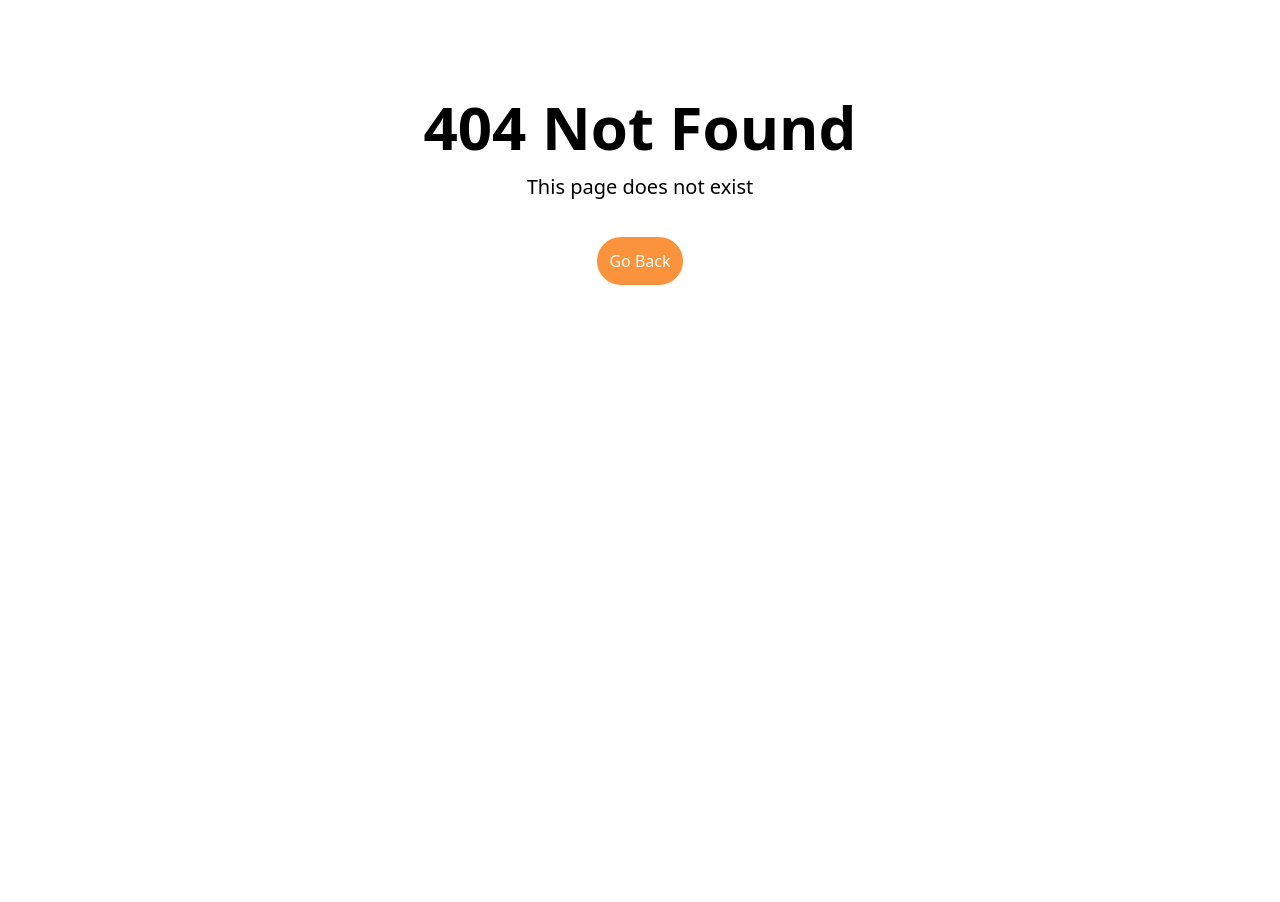
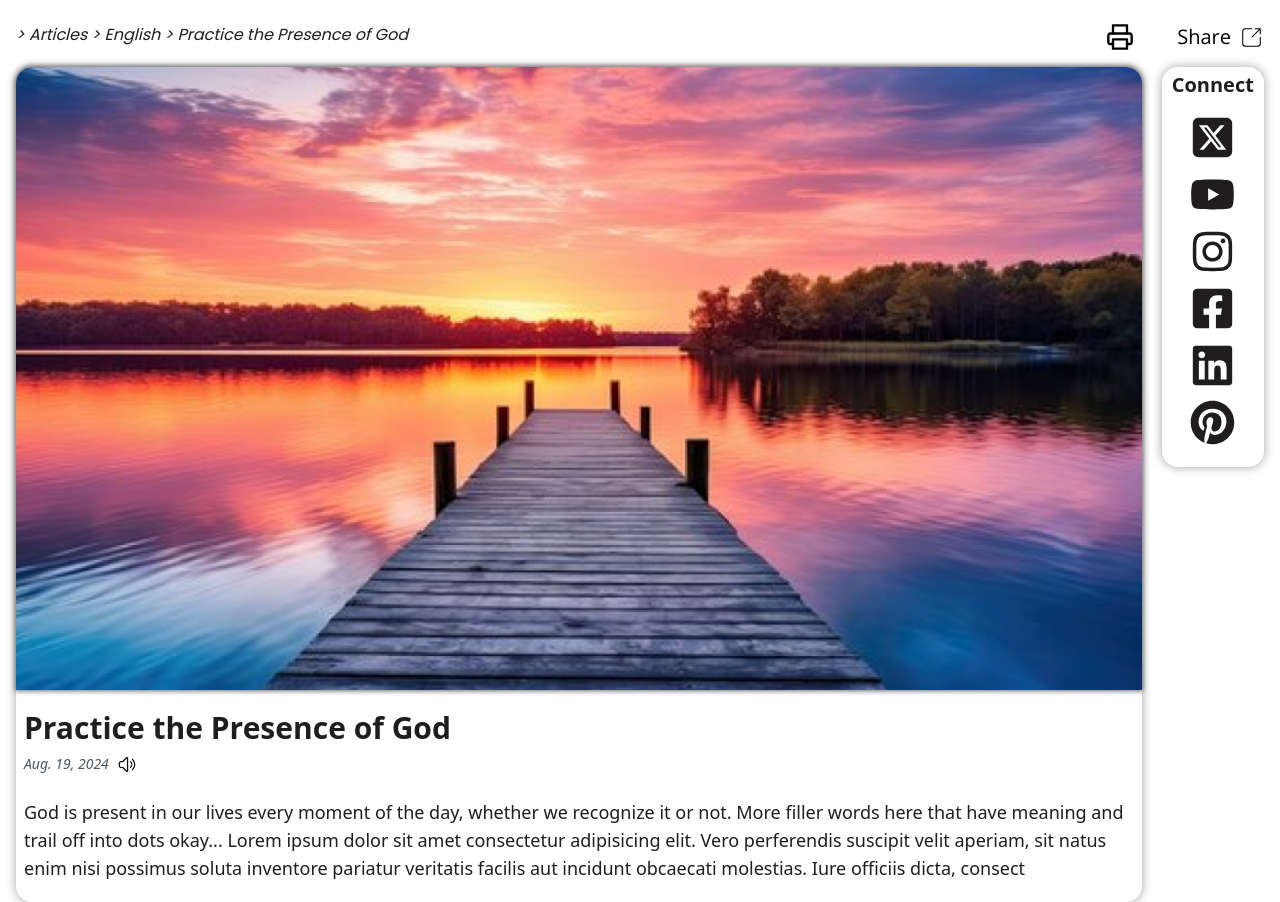
Before and after one commit to MarshallNickolauson/the-international-articles, a React (Vite) app in the folder frontend/: page /article in a window 1280 px wide. Before the commit this address had no page. Shown: the part 141-1043 px from the top of the page. Before the commit the page ends 800 px from the top, so only its background shows below. Built offline with nearby package versions, Linux system fonts and the light colour scheme.

Commit message:
add: single language article layout

```diff
--- a/frontend/src/components/FeaturedArticle.jsx
+++ b/frontend/src/components/FeaturedArticle.jsx
@@ -1,8 +1,12 @@
 import dock from "../assets/dock.png";
+import {useNavigate} from 'react-router-dom';
 
 const FeaturedArticle = () => {
+
+    const navigate = useNavigate();
+
     return (
-        <div className="card-shadow rounded-[16px] hover:cursor-pointer transition-all duration-200">
+        <div className="card-shadow rounded-[16px] hover:cursor-pointer transition-all duration-200" onClick={() => navigate('/article')}>
             <img src={dock} alt="" className="rounded-t-[16px] image-shadow" />
             <div className="py-5 px-2 space-y-2">
                 <h1 className="text-darkExpansion text-2xl font-bold">
--- a/frontend/src/index.css
+++ b/frontend/src/index.css
@@ -11,6 +11,10 @@
     transition: all 200ms;
 }
 
+.card-shadow-static {
+    box-shadow: 0 0 10px 1px rgb(178, 178, 178);
+}
+
 .image-shadow {
     box-shadow: 0 0 5px 1px rgb(106, 106, 106);
 }
--- a/frontend/src/main.jsx
+++ b/frontend/src/main.jsx
@@ -13,6 +13,7 @@ import './index.css'
 import MainLayout from './layouts/MainLayout';
 import NotFoundScreen from './screens/NotFoundScreen';
 import Dashboard from './screens/Dashboard.jsx';
+import ArticleScreen from './screens/ArticleScreen.jsx';
 
 function App() {
     const router = createBrowserRouter(
@@ -20,6 +21,7 @@ function App() {
             <Route path='/' element={<MainLayout />}>
                 <Route path='*' element={<NotFoundScreen />} />
                 <Route index element={<Dashboard />} />
+                <Route path='/article' element={<ArticleScreen />}/>
             </Route>
         )
     );
--- /dev/null
+++ b/frontend/src/screens/ArticleScreen.jsx
@@ -0,0 +1,97 @@
+import dock from '../assets/dock.png';
+import { FiPrinter } from 'react-icons/fi';
+import { CiShare1 } from 'react-icons/ci';
+import { FaSquareXTwitter } from 'react-icons/fa6';
+import { FaYoutube } from 'react-icons/fa';
+import { FaInstagram } from 'react-icons/fa';
+import { FaFacebookSquare } from 'react-icons/fa';
+import { FaLinkedin } from 'react-icons/fa';
+import { FaPinterest } from 'react-icons/fa';
+import { HiOutlineSpeakerWave } from 'react-icons/hi2';
+
+const ArticleScreen = () => {
+    const socialSize = 45;
+    const socialClass =
+        'hover:cursor-pointer transform transition-all duration-150 hover:scale-[1.08]';
+
+    return (
+        <div className='mt-6'>
+            <div className='flex w-full space-x-5 items-center'>
+                <div className='flex justify-between w-11/12'>
+                    <h1 className='font-poppins italic text-darkExpansion'>
+                        {'>'} Articles {'>'} English {'>'} Practice the Presence
+                        of God
+                    </h1>
+                    <FiPrinter
+                        size={28}
+                        className='mr-2 hover:cursor-pointer'
+                    />
+                </div>
+                <div className='w-1/12 flex items-center justify-end space-x-2 cursor-pointer hover:underline'>
+                    <h1 className='font-opensans text-xl'>Share</h1>
+                    <CiShare1 size={25} />
+                </div>
+            </div>
+            <div className='flex w-full space-x-5 mt-4'>
+                {/* Article Section (80%) */}
+                <div className='w-11/12 card-shadow-static rounded-[16px] transition-all duration-200'>
+                    <img
+                        src={dock}
+                        alt=''
+                        className='rounded-t-[16px] image-shadow w-full'
+                    />
+                    <div className='py-5 px-2'>
+                        <h1 className='text-darkExpansion text-3xl font-bold mb-2'>
+                            Practice the Presence of God
+                        </h1>
+                        <div className='flex space-x-2'>
+                            <h1 className='text-gray-600 text-sm italic mb-6'>
+                                Aug. 19, 2024
+                            </h1>
+                            <HiOutlineSpeakerWave size={20} className='pt-[1px] hover:cursor-pointer'/>
+                        </div>
+                        <h1 className='text-darkExpansion text-lg'>
+                            God is present in our lives every moment of the day,
+                            whether we recognize it or not. More filler words
+                            here that have meaning and trail off into dots
+                            okay... Lorem ipsum dolor sit amet consectetur
+                            adipisicing elit. Vero perferendis suscipit velit
+                            aperiam, sit natus enim nisi possimus soluta
+                            inventore pariatur veritatis facilis aut incidunt
+                            obcaecati molestias. Iure officiis dicta, consect
+                        </h1>
+                    </div>
+                </div>
+
+                {/* Card Section (20%) */}
+                <div className='w-1/12 card-shadow-static rounded-[16px] p-1 h-[400px]'>
+                    <h2 className='text-darkExpansion text-xl font-bold text-center'>
+                        Connect
+                    </h2>
+                    <p className='text-darkExpansion mt-4 flex flex-col items-center justify-center mx-auto space-y-3'>
+                        <FaSquareXTwitter
+                            size={socialSize}
+                            className={socialClass}
+                        />
+                        <FaYoutube size={socialSize} className={socialClass} />
+                        <FaInstagram
+                            size={socialSize}
+                            className={socialClass}
+                        />
+                        <FaFacebookSquare
+                            size={socialSize}
+                            className={socialClass}
+                        />
+                        <FaLinkedin size={socialSize} className={socialClass} />
+                        <FaPinterest
+                            size={socialSize}
+                            className={socialClass}
+                        />
+                    </p>
+                </div>
+            </div>
+        </div>
+    );
+};
+
+export default ArticleScreen;
```
